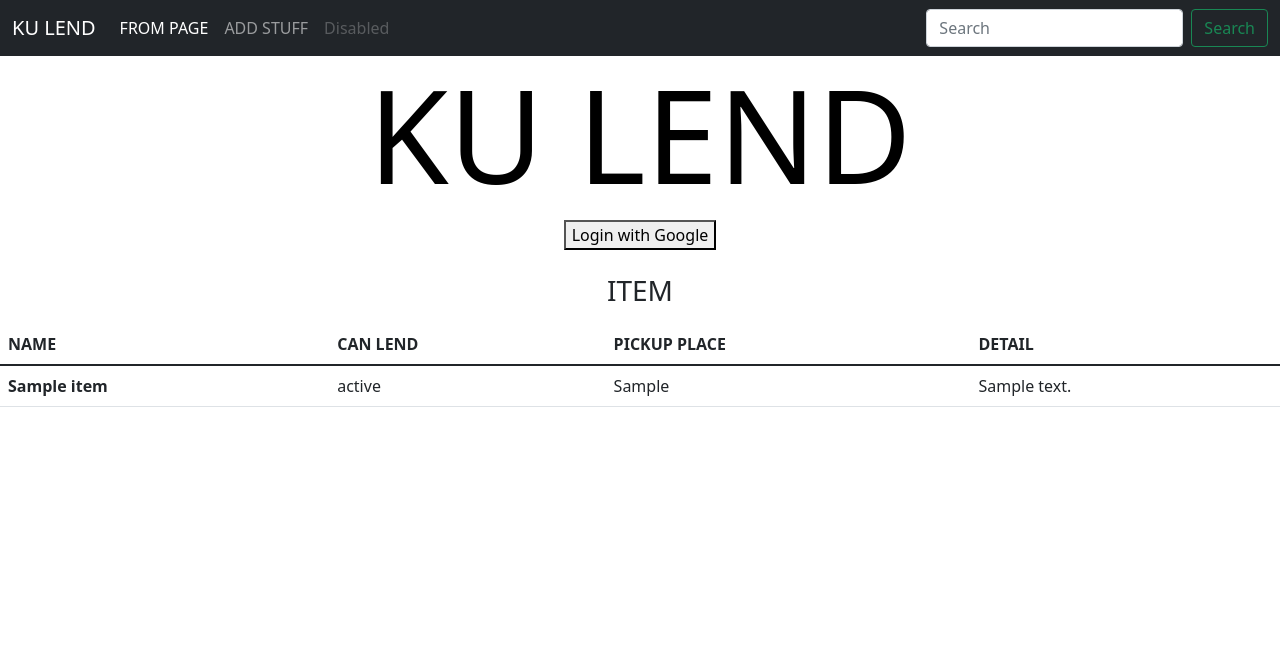
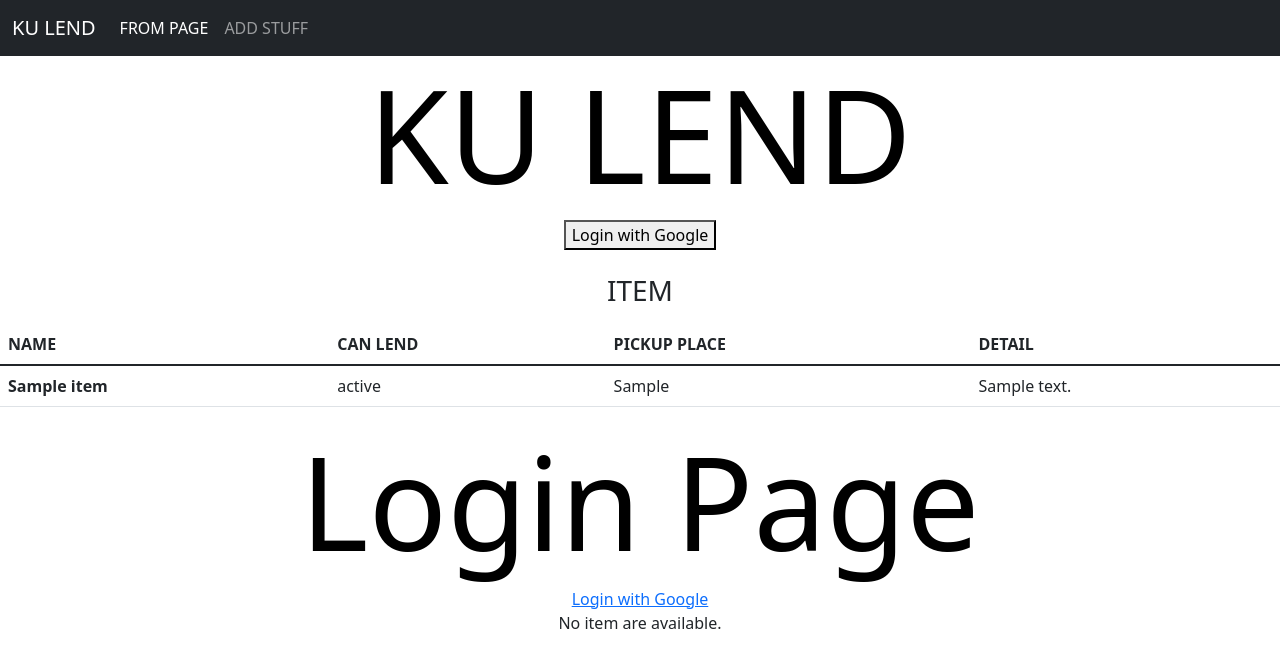
Before and after one commit to ChanunyaO/KU-Lend, a Django app: page / in a window 1280 px wide. Shown: the top 668 px of the page. Run offline with Django 3.2, Linux system fonts and the light colour scheme; tables that the repository leaves empty hold one stand-in row (values such as "Sample post"); some libraries are stand-ins or nearby versions.

Commit message:
commit before pull

```diff
--- a/ku_lend/templates/ku_lend/index.html
+++ b/ku_lend/templates/ku_lend/index.html
@@ -37,13 +37,13 @@
                 <li><a class="dropdown-item" href="#">Something else here</a></li>
               </ul>
             </li>
-            <li class="nav-item">
-              <a class="nav-link disabled">Disabled</a>
+<!--            <li class="nav-item">-->
+<!--              <a class="nav-link disabled">Disabled</a>-->
             </li>
-          </ul>
-          <form class="d-flex">
-            <input class="form-control me-2" type="search" placeholder="Search" aria-label="Search">
-            <button class="btn btn-outline-success" type="submit">Search</button>
+<!--          </ul>-->
+<!--          <form class="d-flex">-->
+<!--            <input class="form-control me-2" type="search" placeholder="Search" aria-label="Search">-->
+<!--            <button class="btn btn-outline-success" type="submit">Search</button>-->
           </form>
         </div>
       </div>
@@ -76,6 +76,9 @@
     <a href="{% provider_login_url 'google' %}"><button>Login with Google</button></a>
 {% endif %}
 <br>
+
+
+
 <br>
 {% if latest_item_list %}
     <ul>
@@ -84,6 +87,9 @@
     {% endfor %}
     </ul>
 {% else %}
+
+
+
 <!--    <p>No item are available.</p>-->
 {% endif %}
 
@@ -107,3 +113,22 @@
     {% endfor %}
   </tbody>
 </table>
+
+{% load socialaccount %}
+{% if user.is_authenticated %}
+<h1>Welcome, {{ user.username }} !</h1>
+<a href="http://127.0.0.1:8000/accounts/logout%22%3ELogout</a>
+{% else %}
+<h1>Login Page</h1>
+<a href="{% provider_login_url 'google' %}">Login with Google</a>
+{% endif %}
+
+{% if latest_item_list %}
+    <ul>
+    {% for item in latest_item_list %}
+    <li><a href="{% url 'ku_lend:borrow_form' item.id %}">{{ item.item_name }}</a></li>
+    {% endfor %}
+    </ul>
+{% else %}
+    <p>No item are available.</p>
+{% endif %}
--- a/mysite/asgi.py
+++ b/mysite/asgi.py
@@ -3,7 +3,7 @@
 
 It exposes the ASGI callable as a module-level variable named ``application``.
 
-For more information on this file, see
+For more information on this logging_file, see
 https://docs.djangoproject.com/en/3.2/howto/deployment/asgi/
 """
 
--- a/mysite/settings.py
+++ b/mysite/settings.py
@@ -3,7 +3,7 @@
 
 Generated by 'django-admin startproject' using Django 3.2.6.
 
-For more information on this file, see
+For more information on this logging_file, see
 https://docs.djangoproject.com/en/3.2/topics/settings/
 
 For the full list of settings and their values, see
--- a/mysite/wsgi.py
+++ b/mysite/wsgi.py
@@ -3,7 +3,7 @@
 
 It exposes the WSGI callable as a module-level variable named ``application``.
 
-For more information on this file, see
+For more information on this logging_file, see
 https://docs.djangoproject.com/en/3.2/howto/deployment/wsgi/
 """
 
```
